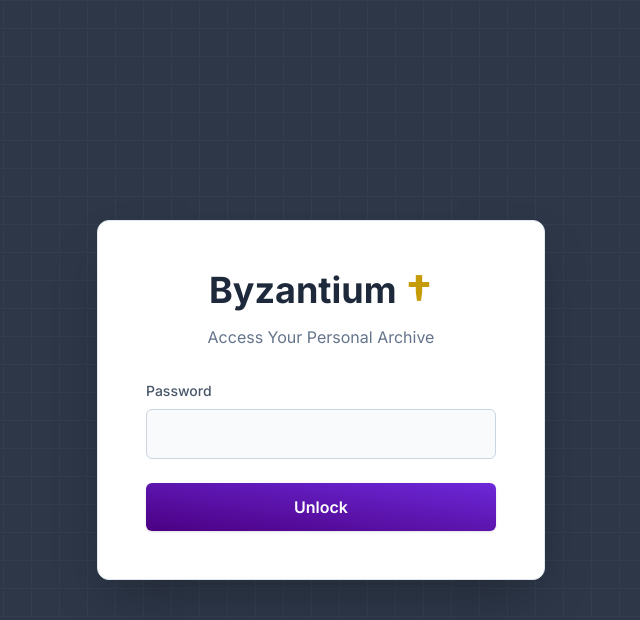
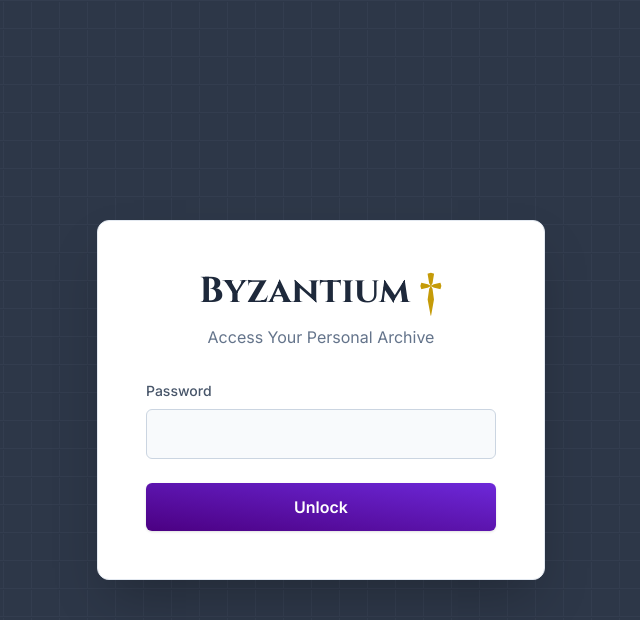
Before and after one commit to HimsHimself/byzantium-app, a Flask app: page /login in a window 1280 px wide. Shown: the top 620 px of the page, without its empty margins (319-959 px from the left). Run offline with Flask 3, Linux system fonts and the light colour scheme; parts of the project's set-up code (start-up, migrations or seed data) failed here and were passed over; some libraries are stand-ins or nearby versions.

Commit message:
Design refresh

```diff
--- a/templates/index.html
+++ b/templates/index.html
@@ -141,7 +141,6 @@
                 <svg class="w-5 h-5" fill="none" stroke="currentColor" viewBox="0 0 24 24" xmlns="http://www.w3.org/2000/svg"><path stroke-linecap="round" stroke-linejoin="round" stroke-width="2" d="M11 5H6a2 2 0 00-2 2v11a2 2 0 002 2h11a2 2 0 002-2v-5m-1.414-9.414a2 2 0 112.828 2.828L11.828 15H9v-2.828l8.586-8.586z"></path></svg>
                 <span>Notes</span>
             </a>
-            {# FIX: Updated condition to prevent 'Logs' and 'Food Log' from being active at the same time. #}
             <a href="{{ url_for('logs_page') }}" class="sidebar-link flex items-center space-x-3 py-3 px-4 rounded-md {% if 'log' in request.endpoint and 'food' not in request.endpoint %}active{% endif %}">
                 <svg class="w-5 h-5" fill="none" stroke="currentColor" viewBox="0 0 24 24" xmlns="http://www.w3.org/2000/svg"><path stroke-linecap="round" stroke-linejoin="round" stroke-width="2" d="M12 6.042A8.967 8.967 0 006 3.75c-1.052 0-2.062.18-3 .512v14.25A8.987 8.987 0 016 18c2.305 0 4.408.867 6 2.292m0-14.25a8.966 8.966 0 016-2.292c1.052 0 2.062.18 3 .512v14.25A8.987 8.987 0 0018 18a8.967 8.967 0 00-6 2.292m0-14.25v14.25" /></svg>
                 <span>Logs</span>
@@ -149,7 +148,7 @@
             <a href="{{ url_for('oracle_chat_page') }}" class="sidebar-link flex items-center space-x-3 py-3 px-4 rounded-md {% if request.endpoint == 'oracle_chat_page' %}active{% endif %}">
                  <svg class="w-5 h-5" fill="none" stroke="currentColor" viewBox="0 0 24 24" xmlns="http://www.w3.org/2000/svg"><path stroke-linecap="round" stroke-linejoin="round" stroke-width="2" d="M5 3v4M3 5h4M6 17v4m-2-2h4m5-16l2.286 6.857L21 12l-5.714 2.143L13 21l-2.286-6.857L5 12l5.714-2.143L13 3z"></path></svg>
                 <span>Oracle Chat</span> </a>
-            <a href="{{ url_for('add_food_log') }}" class="sidebar-link flex items-center space-x-3 py-3 px-4 rounded-md {% if 'food_log' in request.endpoint or 'add_food_log' in request.endpoint %}active{% endif %}">
+            <a href="{{ url_for('add_food_log') }}" class="sidebar-link flex items-center space-x-3 py-3 px-4 rounded-md {% if 'food_log' in request.endpoint %}active{% endif %}">
                 <svg class="w-5 h-5" fill="none" stroke="currentColor" viewBox="0 0 24 24" xmlns="http://www.w3.org/2000/svg"><path stroke-linecap="round" stroke-linejoin="round" stroke-width="2" d="M19 11H5m14 0a2 2 0 012 2v6a2 2 0 01-2 2H5a2 2 0 01-2-2v-6a2 2 0 012-2m14 0V9a2 2 0 00-2-2M5 11V9a2 2 0 012-2m0 0V5a2 2 0 012-2h6a2 2 0 012 2v2M7 7h10"></path></svg>
                 <span>Food Log</span>
             </a>
--- a/templates/login.html
+++ b/templates/login.html
@@ -5,7 +5,7 @@
     <meta name="viewport" content="width=device-width, initial-scale=1.0">
     <title>Login - Byzantium</title>
     <script src="https://cdn.tailwindcss.com"></script>
-    <link href="https://fonts.googleapis.com/css2?family=Inter:wght@300;400;500;600;700&display=swap" rel="stylesheet">
+    <link href="https://fonts.googleapis.com/css2?family=Cinzel:wght@700&family=Inter:wght@300;400;500;600;700&display=swap" rel="stylesheet">
     <style>
         :root {
             --imperial-purple: #4B0082;
@@ -48,11 +48,14 @@
         .byzantine-gold {
             color: var(--byzantine-gold);
         }
+        .font-cinzel {
+            font-family: 'Cinzel', serif;
+        }
     </style>
 </head>
 <body class="flex items-center justify-center min-h-screen p-4">
     <div class="login-card p-8 md:p-12 rounded-xl shadow-2xl w-full max-w-md">
-        <h1 class="text-4xl font-bold text-slate-800 text-center mb-2">
+        <h1 class="text-4xl font-bold text-slate-800 text-center mb-2 font-cinzel">
             Byzantium <span class="byzantine-gold text-5xl align-middle">&dagger;</span>
         </h1>
         <p class="text-center text-slate-500 mb-8">Access Your Personal Archive</p>
--- a/templates/notes.html
+++ b/templates/notes.html
@@ -1,4 +1,5 @@
 {% extends "index.html" %}
+{% import '_macros.html' as macros with context %}
 
 {% macro render_tree(items, is_root, current_note_id) %}
 <ul class="space-y-0.5 {{ 'pl-4' if not is_root else '' }}">
@@ -17,7 +18,7 @@
                             </a>
                             <form action="{{ url_for('delete_folder', folder_id=item.id) }}" method="POST" onsubmit="return confirm('Are you sure you want to delete this folder and all its contents?');" class="p-0.5">
                                 <button type="submit" class="text-slate-500 hover:text-red-600" title="Delete Folder">
-                                    <svg class="w-4 h-4" fill="none" stroke="currentColor" viewBox="0 0 24 24" xmlns="http://www.w3.org/2000/svg"><path stroke-linecap="round" stroke-linejoin="round" stroke-width="2" d="M19 7l-.867 12.142A2 2 0 0116.138 21H7.862a2 2 0 01-1.995-1.858L5 7m5 4v6m4-6v6m1-10V4a1 1 0 00-1-1h-4a1 1 0 00-1 1v3M4 7h16"></path></svg>
+                                    {{ macros.delete_icon(classes='w-4 h-4') }}
                                 </button>
                             </form>
                         </div>
```
